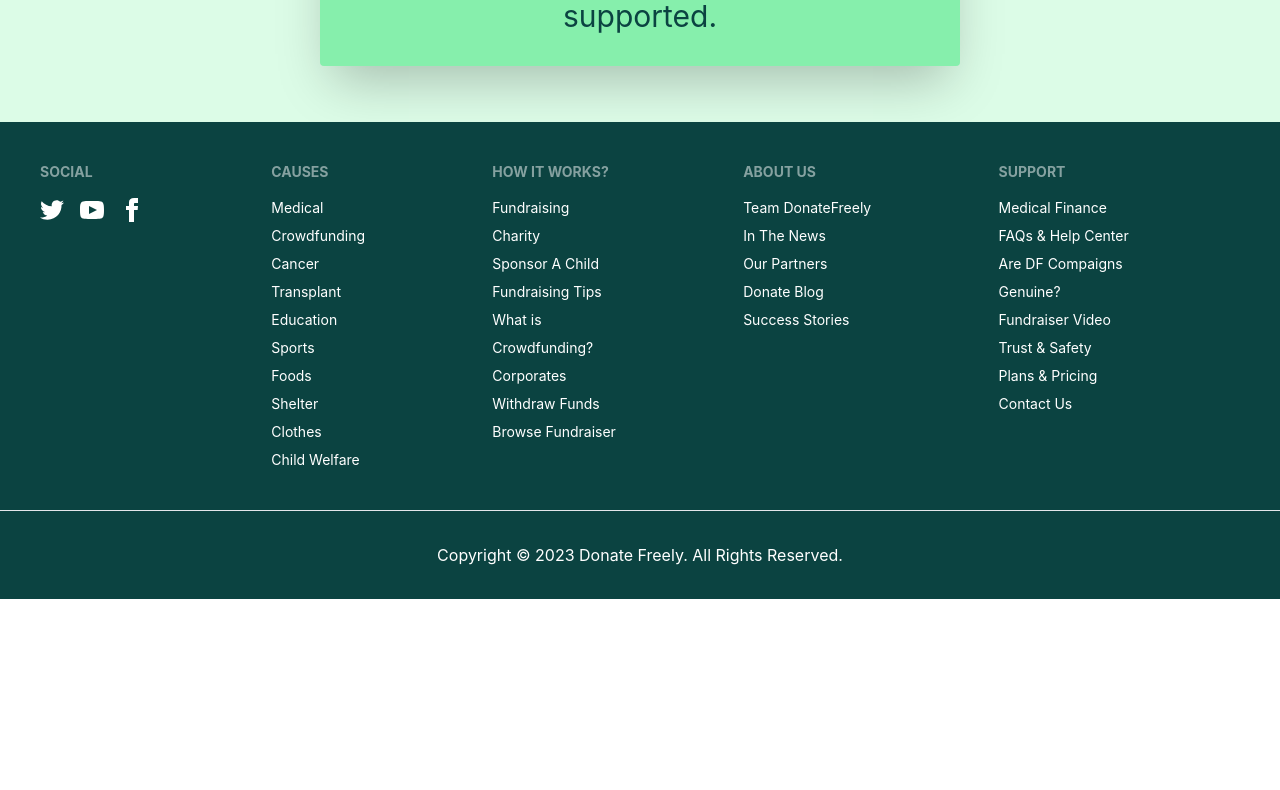
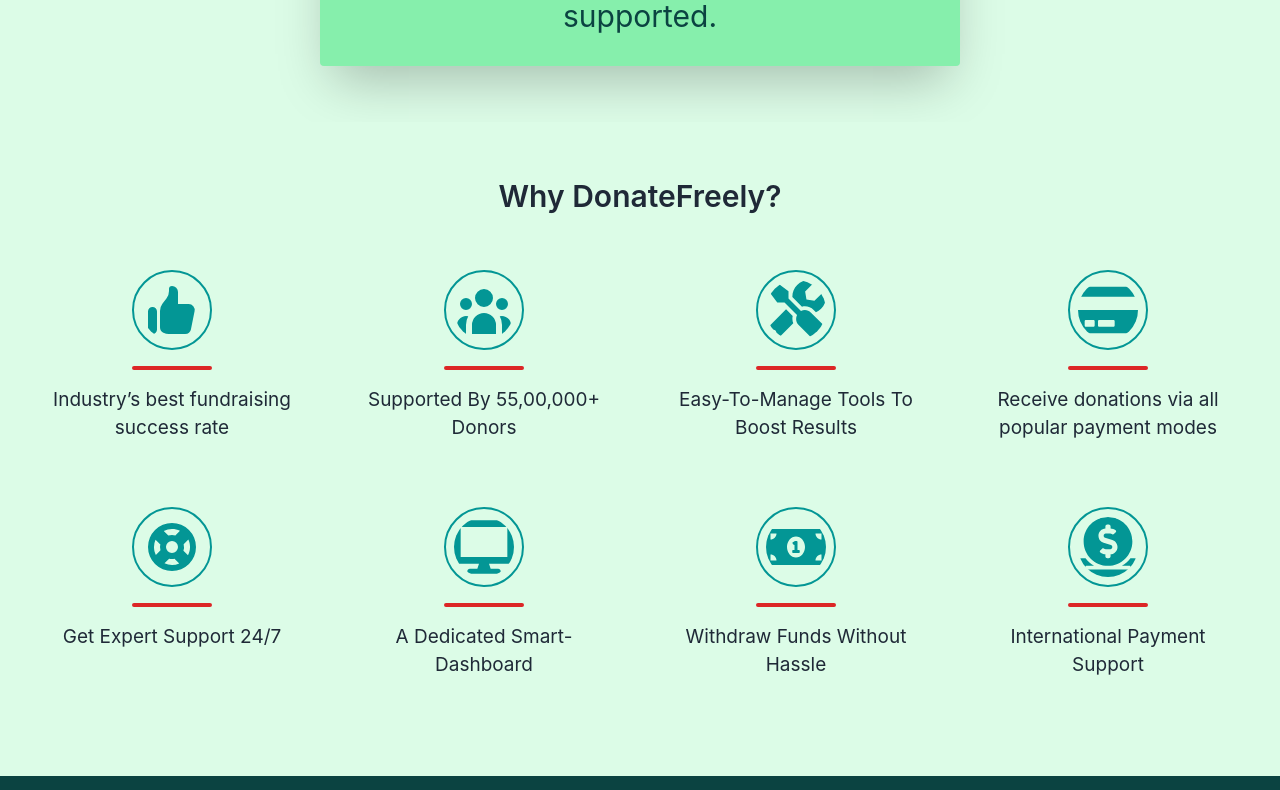
Before and after one commit to sadikul60/donate-freely, a React (Create React App) app: page / in a window 1280 px wide. Shown: the part 3430-4220 px from the top of the page. Before the commit the page ends 4029 px from the top, so only its background shows below. Built offline with nearby package versions, Linux system fonts and the light colour scheme.

Commit message:
added donateFreely section

```diff
--- /dev/null
+++ b/src/Pages/Home/DonateFreely/DonateFreely.jsx
@@ -0,0 +1,55 @@
+import React from 'react';
+import { HiSupport, HiThumbUp, HiUserGroup } from "react-icons/hi";
+import { FaCreditCard, FaDesktop, FaDonate, FaMoneyBillAlt, FaTools } from "react-icons/fa";
+
+const DonateFreely = () => {
+    return (
+        <div className='bg-green-100 py-14'>
+            <h2 className='text-3xl text-center font-semibold'>Why DonateFreely?</h2>
+            <section className='grid grid-cols-2 xl:grid-cols-4 gap-8 p-8'>
+                <div className='mt-4 p-2'>
+                    <HiThumbUp className='w-20 h-20 mx-auto text-[#039695] p-2 border-2 border-[#039695] rounded-full' />
+                    <div className='border-2 border-red-600 w-20  mx-auto mt-4 rounded'></div>
+                    <p className='text-center text-[19px] mt-4'>Industry’s best fundraising success rate</p>
+                </div>
+                <div className='mt-4 p-2'>
+                    <HiUserGroup className='w-20 h-20 mx-auto text-[#039695] p-2 border-2 border-[#039695] rounded-full' />
+                    <div className='border-2 border-red-600 w-20  mx-auto mt-4 rounded'></div>
+                    <p className='text-center text-[19px] mt-4'>Supported By 55,00,000+ Donors</p>
+                </div>
+                <div className='mt-4 p-2'>
+                    <FaTools className='w-20 h-20 mx-auto text-[#039695] p-2 border-2 border-[#039695] rounded-full' />
+                    <div className='border-2 border-red-600 w-20  mx-auto mt-4 rounded'></div>
+                    <p className='text-center text-[19px] mt-4'>Easy-To-Manage Tools To Boost Results</p>
+                </div>
+                <div className='mt-4 p-2'>
+                    <FaCreditCard className='w-20 h-20 mx-auto text-[#039695] p-2 border-2 border-[#039695] rounded-full' />
+                    <div className='border-2 border-red-600 w-20  mx-auto mt-4 rounded'></div>
+                    <p className='text-center text-[19px] mt-4'>Receive donations via all popular payment modes</p>
+                </div>
+                <div className='mt-4 p-2'>
+                    <HiSupport className='w-20 h-20 mx-auto text-[#039695] p-2 border-2 border-[#039695] rounded-full' />
+                    <div className='border-2 border-red-600 w-20  mx-auto mt-4 rounded'></div>
+                    <p className='text-center text-[19px] mt-4'>Get Expert Support 24/7</p>
+                </div>
+                <div className='mt-4 p-2'>
+                    <FaDesktop className='w-20 h-20 mx-auto text-[#039695] p-2 border-2 border-[#039695] rounded-full' />
+                    <div className='border-2 border-red-600 w-20  mx-auto mt-4 rounded'></div>
+                    <p className='text-center text-[19px] mt-4'>A Dedicated Smart-Dashboard</p>
+                </div>
+                <div className='mt-4 p-2'>
+                    <FaMoneyBillAlt className='w-20 h-20 mx-auto text-[#039695] p-2 border-2 border-[#039695] rounded-full' />
+                    <div className='border-2 border-red-600 w-20  mx-auto mt-4 rounded'></div>
+                    <p className='text-center text-[19px] mt-4'>Withdraw Funds Without Hassle</p>
+                </div>
+                <div className='mt-4 p-2'>
+                    <FaDonate className='w-20 h-20 mx-auto text-[#039695] p-2 border-2 border-[#039695] rounded-full' />
+                    <div className='border-2 border-red-600 w-20  mx-auto mt-4 rounded'></div>
+                    <p className='text-center text-[19px] mt-4'>International Payment Support</p>
+                </div>
+            </section>
+        </div>
+    );
+};
+
+export default DonateFreely;
--- a/src/Pages/Home/GiveThems/GiveThems.jsx
+++ b/src/Pages/Home/GiveThems/GiveThems.jsx
@@ -23,7 +23,7 @@
     return (
         <div className='bg-[#d4fcfd] py-14 items-center'>
             <section className='grid grid-cols-1 xl:grid-cols-2'>
-                <div>
+                <div className='xl:ml-8'>
                     <Swiper
                         spaceBetween={30}
                         centeredSlides={true}
--- a/src/Pages/Home/MainHome/MainHome.jsx
+++ b/src/Pages/Home/MainHome/MainHome.jsx
@@ -1,5 +1,6 @@
 import React from 'react';
 import Banner from '../Banner/Banner';
+import DonateFreely from '../DonateFreely/DonateFreely';
 import DonatePlan from '../DonatePlan/DonatePlan';
 import DonationNow from '../DonationNow/DonationNow';
 import GiveThems from '../GiveThems/GiveThems';
@@ -15,6 +16,7 @@
             <Support />
             <GiveThems />
             <MVC />
+            <DonateFreely />
         </div>
     );
 };
```
